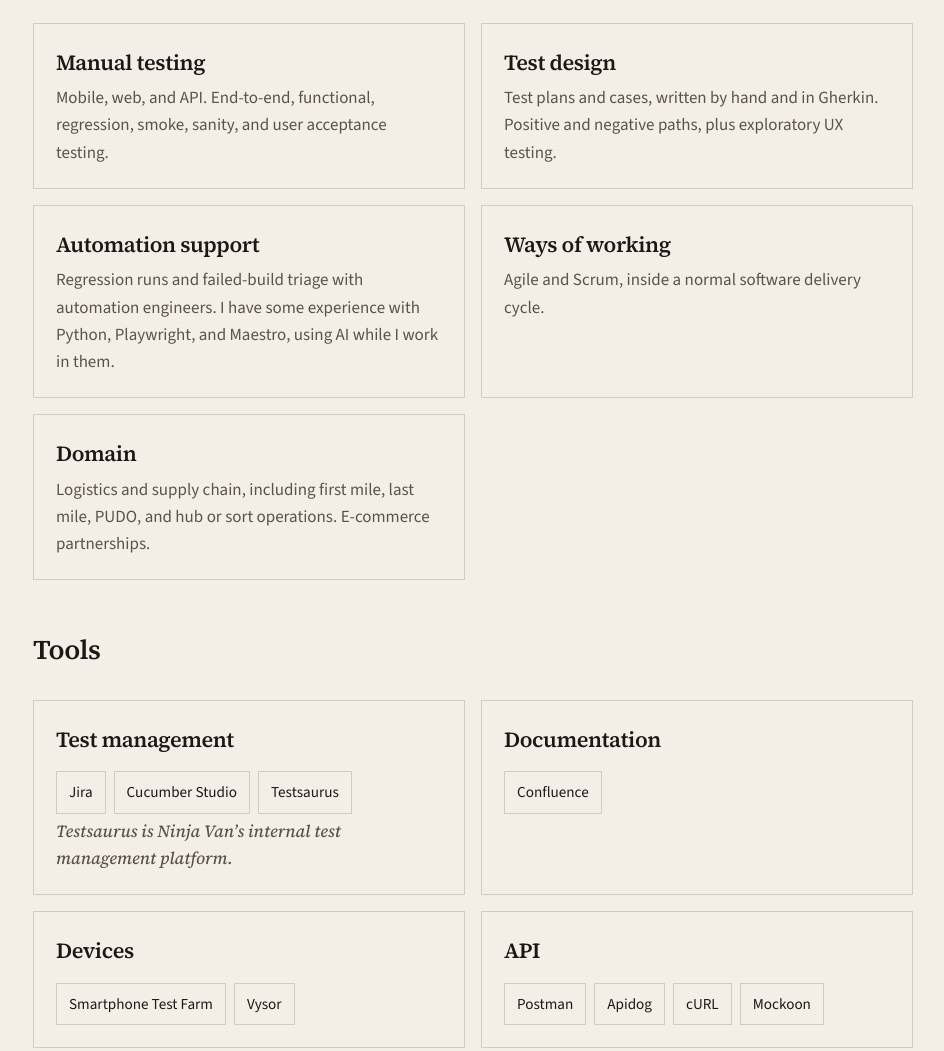
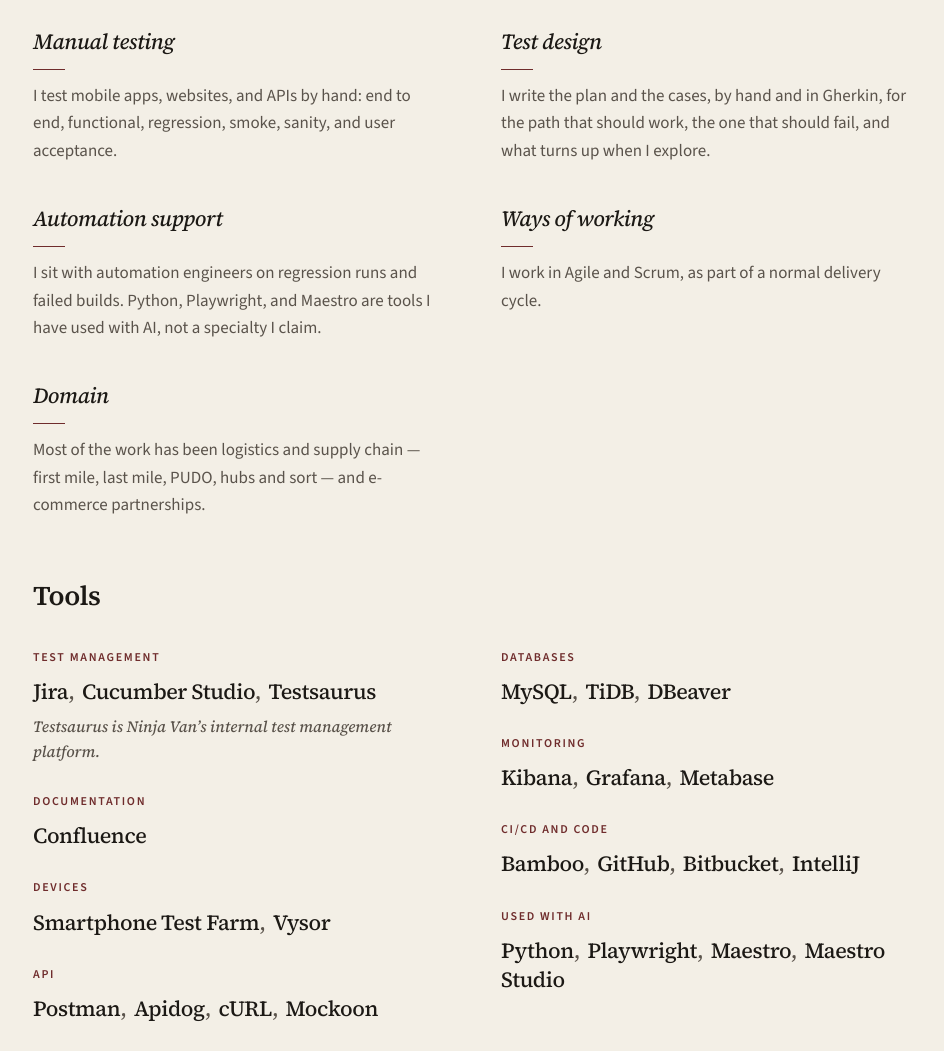
Before and after one commit to nadiafarahdhiba/work-resume, a plain HTML site: page index.html in a window 1280 px wide. Shown: the part 5393-6444 px from the top of the page, without its empty margins (167-1111 px from the left). Drawn offline with nearby package versions, Linux system fonts and the light colour scheme.

Commit message:
Loosen the practice and tools layout, and shrink the copy button.
Co-authored-by: Cursor <cursoragent@cursor.com>

```diff
--- a/css/styles.css
+++ b/css/styles.css
@@ -288,7 +288,7 @@ a { color: inherit; }
 .process li.is-on h3 { background-size: 100% 1px; }
 
 .process h3,
-.info-card h3,
+.practice h3,
 .degree h3 {
   margin: 0;
   font-family: var(--serif);
@@ -298,7 +298,7 @@ a { color: inherit; }
 }
 
 .process p,
-.info-card p,
+.practice p,
 .degree p,
 .job .scope,
 .job .period {
@@ -314,44 +314,78 @@ a { color: inherit; }
   letter-spacing: -0.02em;
 }
 
-.card-grid {
+.practice {
   display: grid;
   grid-template-columns: 1fr 1fr;
-  gap: 16px;
-  margin-top: 28px;
+  gap: 8px 56px;
+  margin-top: 8px;
 }
 
-.info-card {
-  border: 1px solid var(--line);
-  padding: 22px;
+.practice article { padding: 22px 0 8px; }
+
+.practice h3 {
+  font-weight: 500;
+  font-style: italic;
 }
 
-.info-card .chips { margin-top: 14px; }
-
-.chips {
-  display: flex;
-  flex-wrap: wrap;
-  gap: 8px;
+.practice h3::after {
+  content: "";
+  display: block;
+  width: 2rem;
+  height: 1px;
+  margin-top: 10px;
+  background: var(--accent);
 }
 
-.chip {
-  border: 1px solid var(--line);
-  padding: 8px 12px;
-  font-size: 0.95rem;
-  animation: rise 0.4s ease both;
+.practice p {
+  margin-top: 12px;
+  max-width: 36em;
+}
+
+.tool-flow {
+  columns: 2;
+  column-gap: 56px;
+  margin-top: 8px;
+}
+
+.tool-flow article {
+  break-inside: avoid;
+  padding: 22px 0 6px;
+}
+
+.tool-flow h3 {
+  margin: 0;
+  font-family: var(--sans);
+  font-size: 0.75rem;
+  font-weight: 600;
+  letter-spacing: 0.14em;
+  text-transform: uppercase;
+  color: var(--accent);
+}
+
+.tool-names {
+  margin: 10px 0 0;
+  font-family: var(--serif);
+  font-size: 1.35rem;
+  font-weight: 500;
+  letter-spacing: -0.02em;
+  line-height: 1.35;
+  color: var(--ink);
+}
+
+.tool-names span:not(:last-child)::after {
+  content: ",";
+  margin-right: 0.35em;
+  color: var(--muted);
 }
 
 .tool-note {
-  margin: 14px 0 0;
-  max-width: 40rem;
+  margin: 8px 0 0;
+  max-width: 36em;
   color: var(--muted);
   font-family: var(--serif);
   font-style: italic;
-}
-
-@keyframes rise {
-  from { opacity: 0; transform: translateY(8px); }
-  to { opacity: 1; transform: none; }
+  font-size: 0.98rem;
 }
 
 .unfilled {
@@ -481,18 +515,17 @@ a { color: inherit; }
 
 .copy {
   appearance: none;
-  border: 1px solid var(--accent);
+  border: 1px solid var(--line);
   background: transparent;
-  color: var(--accent);
-  font: 600 0.85rem/1 var(--sans);
+  color: var(--muted);
+  font: 600 0.65rem/1 var(--sans);
   letter-spacing: 0.08em;
   text-transform: uppercase;
-  min-height: 44px;
-  padding: 0 14px;
+  padding: 3px 7px;
   cursor: pointer;
 }
 
-.copy:hover { background: var(--accent); color: var(--paper); }
+.copy:hover { border-color: var(--accent); color: var(--accent); }
 
 footer {
   margin-top: clamp(72px, 10vw, 112px);
@@ -549,12 +582,14 @@ footer a { color: var(--accent); text-underline-offset: 3px; }
 
   .about-grid,
   .edu,
-  .card-grid,
+  .practice,
   .stat-row,
   .job,
   .contact-row {
     grid-template-columns: 1fr;
   }
+
+  .tool-flow { columns: 1; }
 
   .stat + .stat {
     padding-left: 0;
@@ -591,8 +626,6 @@ footer a { color: var(--accent); text-underline-offset: 3px; }
 
   .process h3,
   .process li.is-on h3 { transition: none; background-size: 0 0; }
-
-  .chip { animation: none; }
 }
 
 @media print {
--- a/js/main.js
+++ b/js/main.js
@@ -40,23 +40,23 @@ const RESUME = {
     groups: [
       {
         name: "Manual testing",
-        detail: "Mobile, web, and API. End-to-end, functional, regression, smoke, sanity, and user acceptance testing."
+        detail: "I test mobile apps, websites, and APIs by hand: end to end, functional, regression, smoke, sanity, and user acceptance."
       },
       {
         name: "Test design",
-        detail: "Test plans and cases, written by hand and in Gherkin. Positive and negative paths, plus exploratory UX testing."
+        detail: "I write the plan and the cases, by hand and in Gherkin, for the path that should work, the one that should fail, and what turns up when I explore."
       },
       {
         name: "Automation support",
-        detail: "Regression runs and failed-build triage with automation engineers. I have some experience with Python, Playwright, and Maestro, using AI while I work in them."
+        detail: "I sit with automation engineers on regression runs and failed builds. Python, Playwright, and Maestro are tools I have used with AI, not a specialty I claim."
       },
       {
         name: "Ways of working",
-        detail: "Agile and Scrum, inside a normal software delivery cycle."
+        detail: "I work in Agile and Scrum, as part of a normal delivery cycle."
       },
       {
         name: "Domain",
-        detail: "Logistics and supply chain, including first mile, last mile, PUDO, and hub or sort operations. E-commerce partnerships."
+        detail: "Most of the work has been logistics and supply chain — first mile, last mile, PUDO, hubs and sort — and e-commerce partnerships."
       }
     ],
     process: [
@@ -281,27 +281,27 @@ function fillProcess() {
 
 function fillSkills() {
   const slot = document.querySelector("[data-skills]");
-  const board = el("div", "card-grid");
+  const board = el("div", "practice");
   RESUME.skills.groups.forEach((group) => {
-    const card = el("article", "info-card");
-    card.append(el("h3", null, group.name));
-    card.append(el("p", null, group.detail));
-    board.append(card);
+    const item = el("article");
+    item.append(el("h3", null, group.name));
+    item.append(el("p", null, group.detail));
+    board.append(item);
   });
   slot.replaceChildren(board);
 }
 
 function fillTools() {
   const slot = document.querySelector("[data-tools]");
-  const board = el("div", "card-grid");
+  const board = el("div", "tool-flow");
   RESUME.tools.forEach((group) => {
-    const card = el("article", "info-card");
-    card.append(el("h3", null, group.name));
-    const chips = el("div", "chips");
-    group.items.forEach((name) => chips.append(el("span", "chip", name)));
-    card.append(chips);
-    if (group.note) card.append(el("p", "tool-note", group.note));
-    board.append(card);
+    const item = el("article");
+    item.append(el("h3", null, group.name));
+    const names = el("p", "tool-names");
+    group.items.forEach((name) => names.append(el("span", null, name)));
+    item.append(names);
+    if (group.note) item.append(el("p", "tool-note", group.note));
+    board.append(item);
   });
   slot.replaceChildren(board);
 }
```
